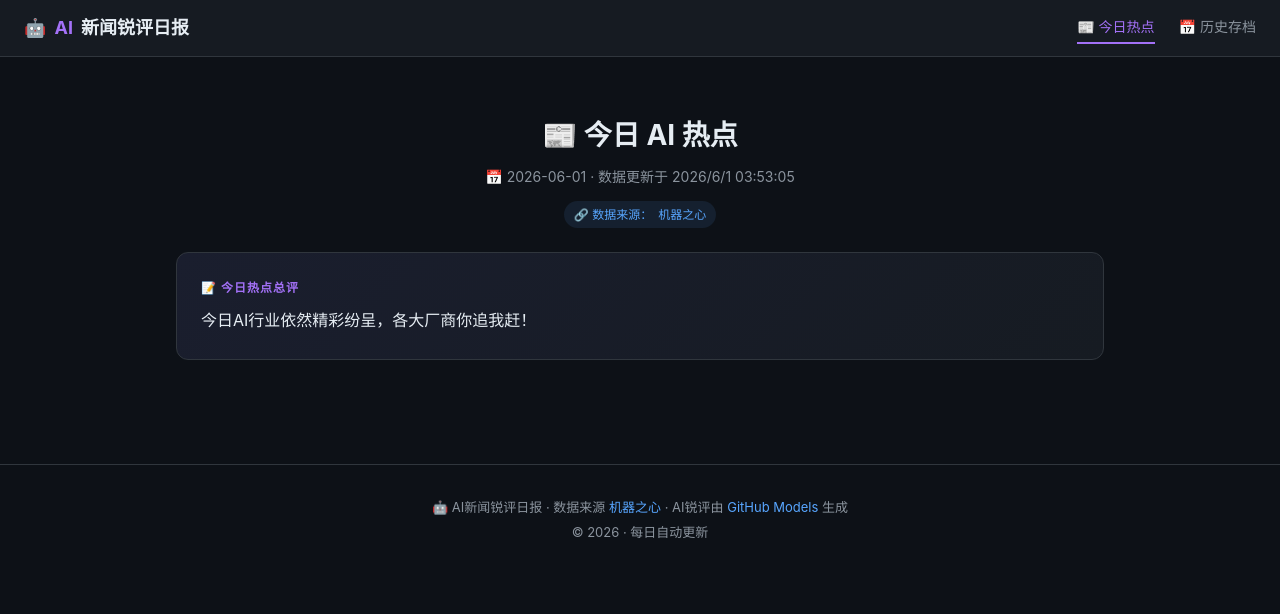
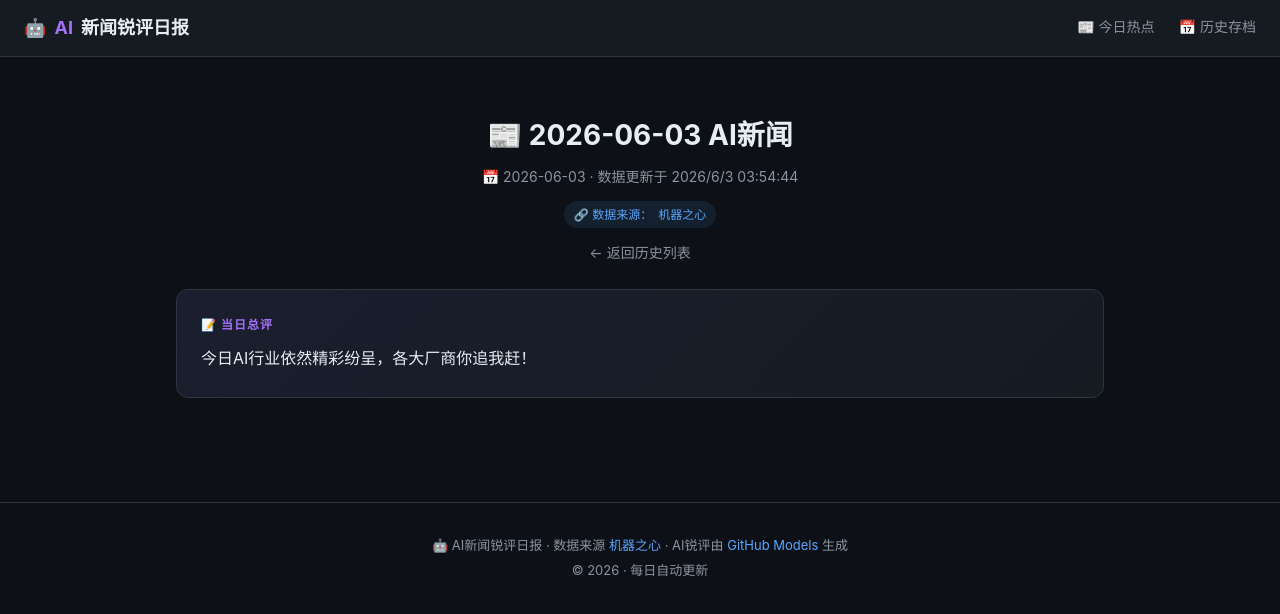
Before and after one commit to zhouyvette567-stack/github-trending-report, a plain HTML site: page report-2026-06-03.html in a window 1280 px wide. Drawn offline with Linux system fonts and the light colour scheme.

Commit message:
deploy: 7111f9b36e012939fdfe6aec982ecf88f7d69466

```diff
--- a/index.html
+++ b/report-2026-06-03.html
@@ -3,7 +3,7 @@
 <head>
   <meta charset="UTF-8">
   <meta name="viewport" content="width=device-width, initial-scale=1.0">
-  <title>📰 2026-06-01 - AI新闻锐评日报</title>
+  <title>📰 2026-06-03 - AI新闻锐评日报</title>
   <meta name="description" content="AI锐评每日机器之心AI新闻">
   <style>
     :root {
@@ -205,22 +205,25 @@
   <nav class="nav">
     <div class="nav-brand">🤖 <span>AI</span> 新闻锐评日报</div>
     <div class="nav-links">
-      <a href="index.html" class="active">📰 今日热点</a>
+      <a href="index.html" class="">📰 今日热点</a>
       <a href="history.html" class="">📅 历史存档</a>
     </div>
   </nav>
   <div class="container">
       <div class="date-header">
-      <h1>📰 今日 AI 热点</h1>
+        <h1>📰 2026-06-03 AI新闻</h1>
         <div class="meta">
-        📅 2026-06-01 · 数据更新于 2026/6/1 03:53:05
+          📅 2026-06-03 · 数据更新于 2026/6/3 03:54:44
         </div>
         <div class="source-badge" style="margin-top:12px;">
           🔗 数据来源：<a href="https://www.jiqizhixin.com/" target="_blank">机器之心</a>
         </div>
+        <div style="margin-top:12px;">
+          <a href="history.html" style="color:var(--text-secondary);font-size:14px;">← 返回历史列表</a>
+        </div>
       </div>
       <div class="summary-card">
-      <div class="label">📝 今日热点总评</div>
+        <div class="label">📝 当日总评</div>
         <div>今日AI行业依然精彩纷呈，各大厂商你追我赶！</div>
       </div>  </div>
   <footer class="footer">
```
Also changed, not shown: history.html (+2 -2 lines). Lines whose indentation alone changed are shown as unchanged.
